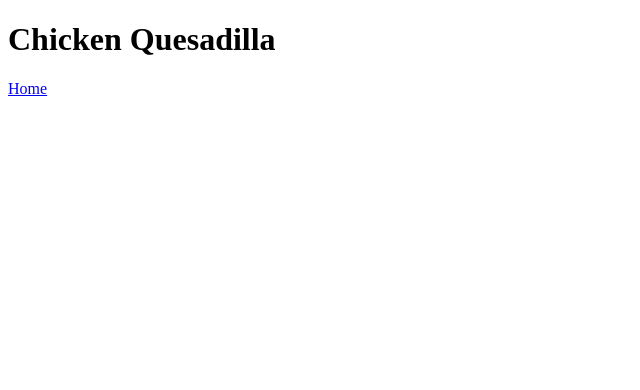
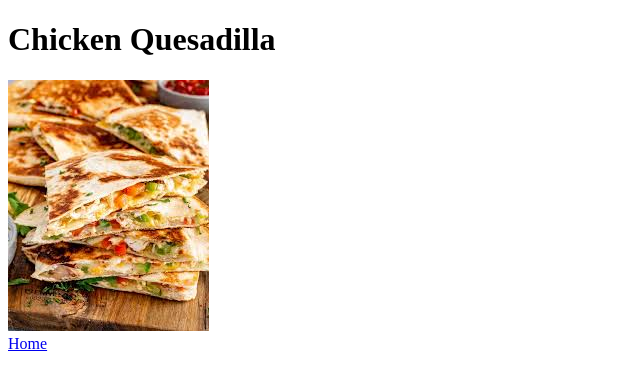
Before and after one commit to Sai-Rachumalla/odin-recipes, a plain HTML site: page recipes/quesadilla.html in a window 1280 px wide. Shown: the whole page, without its empty margins (0-640 px from the left). Drawn offline with Linux system fonts and the light colour scheme.

Commit message:
Add link to quesadilla image

```diff
--- a/recipes/quesadilla.html
+++ b/recipes/quesadilla.html
@@ -8,6 +8,8 @@
 </head>
 <body>
     <h1>Chicken Quesadilla</h1>
+    <img src='../images/quesadilla.jpeg' alt='Quesadilla'>
+    <br>
     <a href='../index.html'>Home</a>
 </body>
 </html>
```
Also changed, not shown: images/quesadilla.jpeg (renamed from recipes/images/quesadilla.jpeg).
